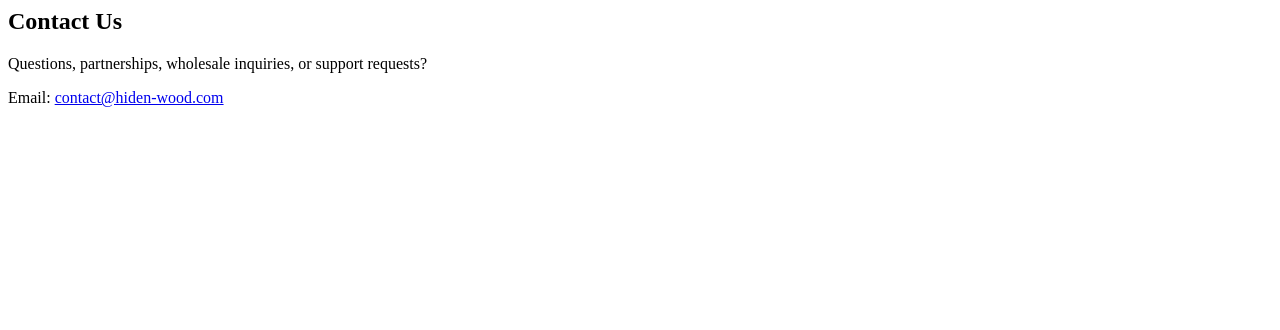
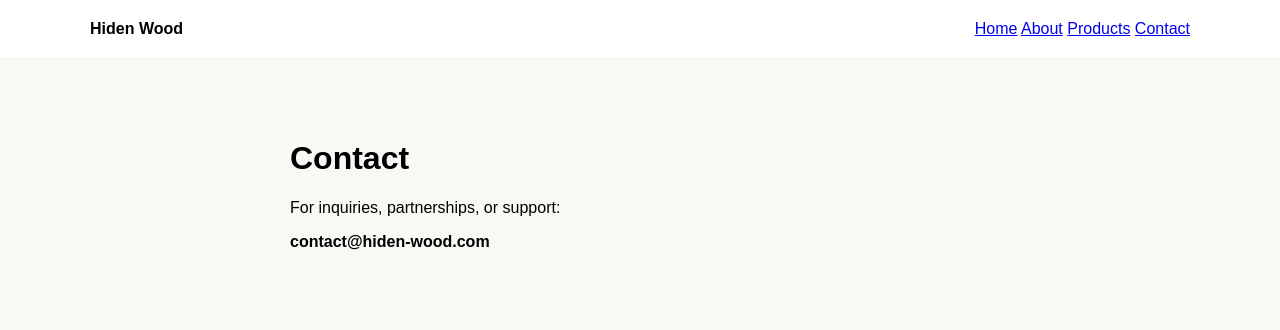
Before and after one commit to Hidenwood/mainpage, a plain HTML site: page contact.html in a window 1280 px wide. Drawn offline with Linux system fonts and the light colour scheme.

Commit message:
Revamp contact.html with complete HTML structure

```diff
--- a/contact.html
+++ b/contact.html
@@ -1,18 +1,35 @@
-<section class="page-hero">
-<h1>Contact Us</h1>
-</section>
+<!DOCTYPE html>
+<html>
+<head>
+<title>Contact | Hiden Wood</title>
+<meta charset="UTF-8">
+<meta name="viewport" content="width=device-width, initial-scale=1.0">
+<link rel="icon" href="assets/images/favicon.ico">
+</head>
 
-<section class="content">
+<body style="font-family:Arial;margin:0;background:#faf8f5">
 
-<p>
-Questions, partnerships, wholesale inquiries, or support requests?
-</p>
+<header style="padding:20px;background:#fff;border-bottom:1px solid #eee">
+<nav style="display:flex;justify-content:space-between;max-width:1100px;margin:auto">
+<strong>Hiden Wood</strong>
+<div>
+<a href="index.html">Home</a>
+<a href="about.html">About</a>
+<a href="products.html">Products</a>
+<a href="contact.html">Contact</a>
+</div>
+</nav>
+</header>
 
-<p>
-Email:
-<a href="mailto:contact@hiden-wood.com">
-contact@hiden-wood.com
-</a>
-</p>
+<div style="max-width:700px;margin:auto;padding:60px">
 
-</section>
+<h1>Contact</h1>
+
+<p>For inquiries, partnerships, or support:</p>
+
+<p><strong>contact@hiden-wood.com</strong></p>
+
+</div>
+
+</body>
+</html>
```
